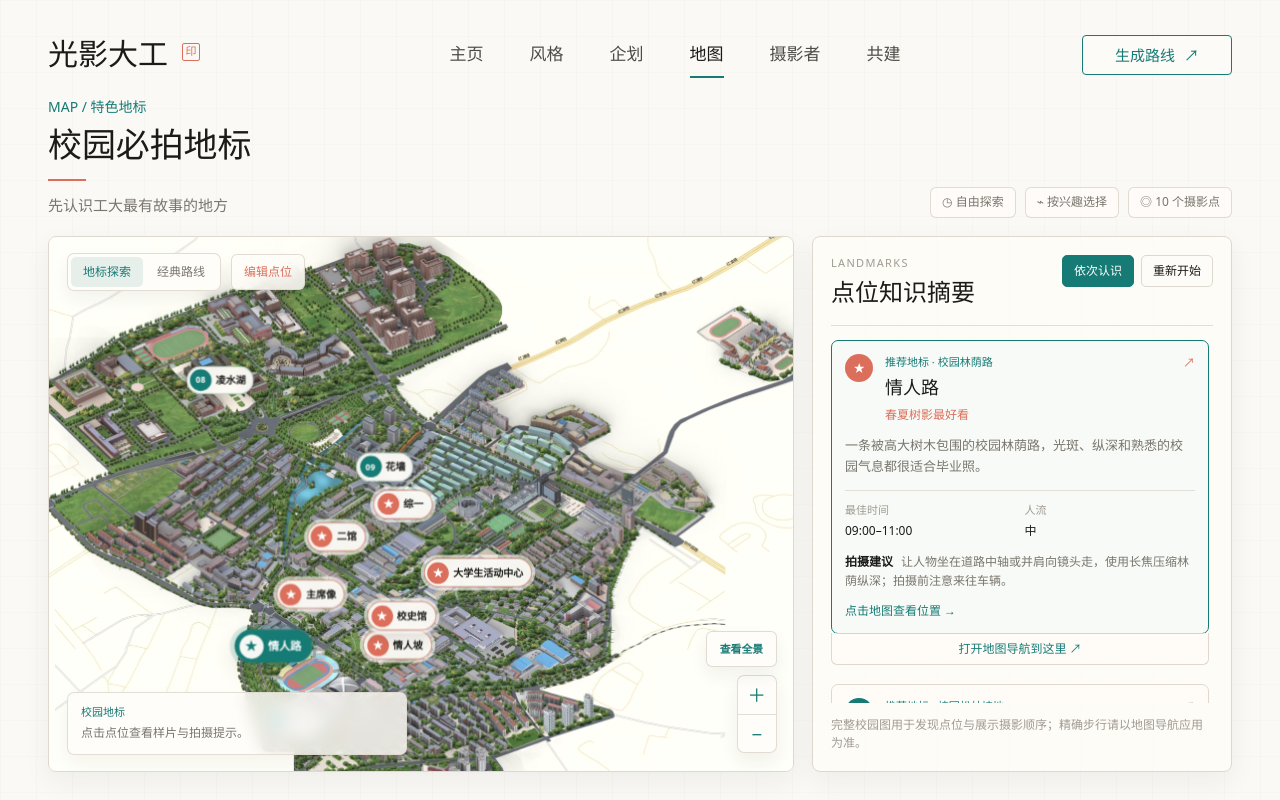
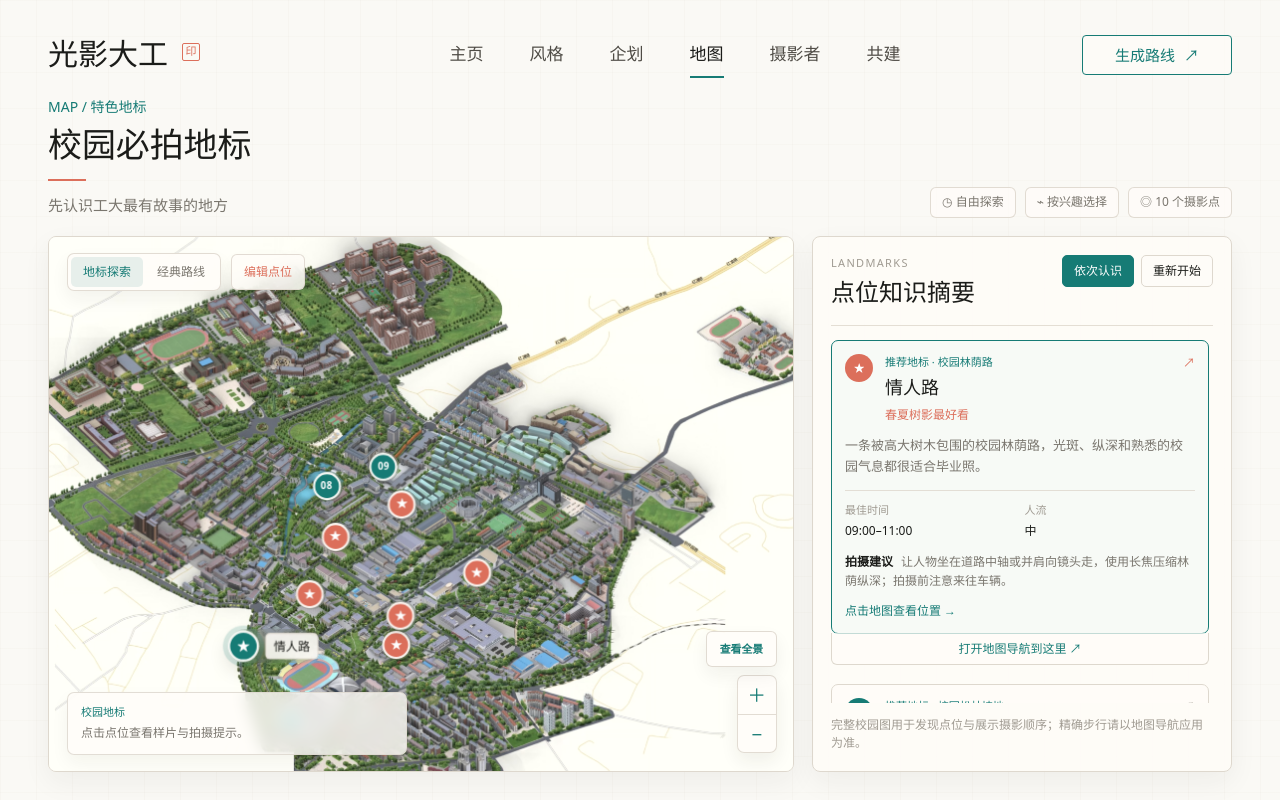
Before and after one commit to shenshen695/guangying-dlut, a Next.js app: page /map in a window 1280 px wide. Built offline with nearby package versions, Linux system fonts and the light colour scheme.

Commit message:
fix: refine map markers and lake position

```diff
--- a/app/globals.css
+++ b/app/globals.css
@@ -2670,39 +2670,90 @@ img {
 }
 
 .gy-live-campus-workspace .qmap-marker {
-  border: 1px solid rgba(22, 123, 117, 0.22);
-  background: rgba(255, 253, 249, 0.94);
+  gap: 0;
+  min-width: 28px;
+  min-height: 28px;
+  border: 0;
+  background: transparent;
   color: var(--ink);
-  box-shadow: 0 5px 14px rgba(42, 36, 28, 0.13);
+  padding: 0;
+  box-shadow: none;
+  overflow: visible;
 }
 
 .gy-live-campus-workspace .qmap-marker.is-selected {
+  background: transparent;
+  color: #fff;
+  box-shadow: none;
+}
+
+.gy-live-campus-workspace .qmap-marker.is-featured {
+  padding: 0;
+  border-color: rgba(220, 111, 91, 0.56);
+  box-shadow: none;
+}
+
+.gy-live-campus-workspace .qmap-marker.is-featured.is-selected {
+  border-color: var(--teal);
+  box-shadow: none;
+}
+
+.gy-live-campus-workspace .qmap-marker-number {
+  width: 26px;
+  height: 26px;
+  border: 2px solid rgba(255, 253, 249, 0.95);
+  background: var(--teal);
+  box-shadow: 0 4px 11px rgba(42, 36, 28, 0.16);
+  font-size: 9px;
+}
+
+.gy-live-campus-workspace .qmap-marker.is-featured .qmap-marker-number {
+  background: var(--coral);
+  font-size: 10px;
+}
+
+.gy-live-campus-workspace .qmap-marker.is-selected .qmap-marker-number {
   background: var(--teal);
   color: #fff;
-  box-shadow: 0 0 0 4px rgba(22, 123, 117, 0.14), 0 8px 20px rgba(42, 36, 28, 0.14);
-}
-
-.gy-live-campus-workspace .qmap-marker.is-featured {
-  border-color: rgba(220, 111, 91, 0.56);
-  box-shadow: 0 0 0 3px rgba(255, 253, 249, 0.62), 0 6px 16px rgba(42, 36, 28, 0.14);
-}
-
-.gy-live-campus-workspace .qmap-marker.is-featured.is-selected {
-  border-color: var(--teal);
-  box-shadow: 0 0 0 4px rgba(22, 123, 117, 0.16), 0 8px 20px rgba(42, 36, 28, 0.16);
-}
-
-.gy-live-campus-workspace .qmap-marker-number {
-  background: var(--teal);
-}
-
-.gy-live-campus-workspace .qmap-marker.is-featured .qmap-marker-number {
-  background: var(--coral);
-}
-
-.gy-live-campus-workspace .qmap-marker.is-selected .qmap-marker-number {
-  background: rgba(255, 253, 249, 0.96);
-  color: var(--teal);
+  box-shadow: 0 0 0 4px rgba(22, 123, 117, 0.16), 0 7px 16px rgba(42, 36, 28, 0.17);
+}
+
+.gy-live-campus-workspace .qmap-marker-label {
+  display: inline-block;
+  max-width: 0;
+  margin-left: 0;
+  overflow: hidden;
+  border: 0 solid transparent;
+  background: transparent;
+  color: var(--ink);
+  opacity: 0;
+  padding: 0;
+  transform: translateX(-4px);
+  white-space: nowrap;
+  font-size: 10px;
+  font-weight: 500;
+  line-height: 1.2;
+  transition:
+    max-width 180ms ease,
+    margin-left 180ms ease,
+    opacity 140ms ease,
+    padding 180ms ease,
+    transform 180ms ease;
+}
+
+.gy-live-campus-workspace .qmap-stage.is-zoomed .qmap-marker .qmap-marker-label,
+.gy-live-campus-workspace .qmap-marker:hover .qmap-marker-label,
+.gy-live-campus-workspace .qmap-marker.is-selected .qmap-marker-label {
+  max-width: 76px;
+  margin-left: 5px;
+  border-width: 1px;
+  border-color: rgba(222, 216, 206, 0.86);
+  border-radius: 4px;
+  background: rgba(255, 253, 249, 0.88);
+  box-shadow: 0 4px 12px rgba(42, 36, 28, 0.08);
+  opacity: 1;
+  padding: 4px 6px;
+  transform: translateX(0);
 }
 
 .gy-live-campus-workspace .qmap-controls {
@@ -3103,4 +3154,10 @@ img {
     color: var(--teal);
     font-size: 12px;
   }
-}
+
+  .gy-live-campus-workspace .qmap-stage.is-zoomed .qmap-marker .qmap-marker-label,
+  .gy-live-campus-workspace .qmap-marker:hover .qmap-marker-label,
+  .gy-live-campus-workspace .qmap-marker.is-selected .qmap-marker-label {
+    display: inline-block;
+  }
+}
--- a/components/MapView.tsx
+++ b/components/MapView.tsx
@@ -11,13 +11,14 @@ const anchors = Object.fromEntries((mapPointsData as Array<{ id: string; x: numb
 
 export default function MapView({ spots, route, selectedSpotId, onSelect }: Props) {
   const [zoom, setZoom] = useState(1);
+  const isZoomed = zoom >= 1.24;
   const orderedSpots = useMemo(() => route.spots.map((id) => spots.find((spot) => spot.id === id)).filter(Boolean) as Spot[], [route, spots]);
   const selectedAnchor = (selectedSpotId && anchors[selectedSpotId]) || { x: 50, y: 50 };
   const routePoints = orderedSpots.map((spot) => anchors[spot.id]).filter(Boolean).map((point) => `${point.x},${point.y}`).join(" ");
 
   useEffect(() => { if (selectedSpotId) setZoom((value) => Math.max(value, 1.08)); }, [selectedSpotId]);
 
-  return <div className="qmap-viewport" aria-label="完整校园摄影地图"><div className="qmap-stage" style={{ transform: `scale(${zoom})`, transformOrigin: `${selectedAnchor.x}% ${selectedAnchor.y}%` }}>
+  return <div className={isZoomed ? "qmap-viewport is-zoomed" : "qmap-viewport"} aria-label="完整校园摄影地图"><div className={isZoomed ? "qmap-stage is-zoomed" : "qmap-stage"} style={{ transform: `scale(${zoom})`, transformOrigin: `${selectedAnchor.x}% ${selectedAnchor.y}%` }}>
     <img className="qmap-art" src="/images/map/campus-screenshot-mosaic.jpg" alt="大连理工大学凌水校区完整校园图" draggable={false} />
     {route.id !== "campus-highlights" && <svg className="qmap-route" viewBox="0 0 100 100" preserveAspectRatio="none" aria-hidden="true"><polyline points={routePoints} /></svg>}
     {orderedSpots.map((spot, index) => { const anchor = anchors[spot.id]; if (!anchor) return null; const selected = selectedSpotId === spot.id; return <button key={spot.id} type="button" className={`qmap-marker ${spot.featured ? "is-featured" : ""} ${selected ? "is-selected" : ""}`} style={{ left: `${anchor.x}%`, top: `${anchor.y}%` }} onClick={() => onSelect(spot.id)} aria-pressed={selected} aria-label={`${spot.featured ? "推荐地标" : `第 ${index + 1} 站`}：${anchor.name}`}><span className="qmap-marker-number">{spot.featured ? "★" : String(index + 1).padStart(2, "0")}</span><span className="qmap-marker-label">{anchor.name}</span></button>; })}
--- a/data/map-points.json
+++ b/data/map-points.json
@@ -1,9 +1,9 @@
 [
   {"id":"south-gate","x":32.5,"y":89.5,"name":"南门","imageSrc":"","description":"从南门走进校园，也走进毕业照的第一幕。开阔的入口和校名标识适合作为路线开场。","bestTime":"08:00–09:30","seasonNote":""},
   {"id":"bochuan","x":31,"y":71.5,"name":"伯川","imageSrc":"/images/spots/伯川图书馆正门流云.jpg","imageFileName":"伯川图书馆正门流云.jpg","description":"伯川周边有清晰的建筑线条和安静的步行空间，适合拍摄同学之间自然交流的片段。","bestTime":"09:00–10:30","seasonNote":""},
-  {"id":"main-building","x":38.9,"y":62.6,"name":"一馆","imageSrc":"","description":"主楼是毕业路线里的校园记忆核心。宽阔广场适合个人肖像、班级合影和带建筑轮廓的纪念照。","bestTime":"14:00–16:00","seasonNote":""},
-  {"id":"first-building","x":39.1,"y":49.4,"name":"令希","imageSrc":"","description":"一馆保留着熟悉的教学楼尺度，适合拍摄同学并肩走过、回望校园的轻松画面。","bestTime":"10:30–12:00","seasonNote":""},
-  {"id":"ling-shui-lake","x":23.5,"y":30.5,"name":"凌水湖","imageSrc":"/images/spots/倒影.jpg","imageFileName":"倒影.jpg","description":"湖面把校园的天空和树影都收进画面，适合在路线后半段放慢节奏，拍一组自然的侧影。","bestTime":"16:30–18:30","seasonNote":""},
+  {"id":"main-building","x":35.4,"y":66.2,"name":"主楼","imageSrc":"","description":"主楼是毕业路线里的校园记忆核心。宽阔广场适合个人肖像、班级合影和带建筑轮廓的纪念照。","bestTime":"14:00–16:00","seasonNote":""},
+  {"id":"first-building","x":38.9,"y":62.6,"name":"一馆","imageSrc":"","description":"一馆保留着熟悉的教学楼尺度，适合拍摄同学并肩走过、回望校园的轻松画面。","bestTime":"10:30–12:00","seasonNote":""},
+  {"id":"ling-shui-lake","x":36.9,"y":48.8,"name":"凌水湖","imageSrc":"/images/spots/倒影.jpg","imageFileName":"倒影.jpg","description":"湖面把校园的天空和树影都收进画面，适合在路线后半段放慢节奏，拍一组自然的侧影。","bestTime":"16:30–18:30","seasonNote":""},
   {"id":"flower-wall","x":44,"y":45.5,"name":"花墙","imageSrc":"","description":"花墙适合作为路线收尾，用一组颜色明亮、情绪轻快的照片，为毕业影像留下最后一帧。","bestTime":"17:00–18:30","seasonNote":""},
   {"id":"lover-road","x":30.1,"y":76.5,"name":"情人路","imageSrc":"","description":"一条被高大树木包围的校园林荫路，光斑、纵深和熟悉的校园气息都很适合毕业照。","bestTime":"09:00–11:00","seasonNote":"春夏树影最好看"},
   {"id":"lover-slope","x":45.6,"y":76.4,"name":"情人坡","imageSrc":"","description":"情人坡四季气质差异很大，冬季积雪后尤其适合拍清透的人像。","bestTime":"雪后 09:00–15:00","seasonNote":"冬季雪后最出片"},
```
